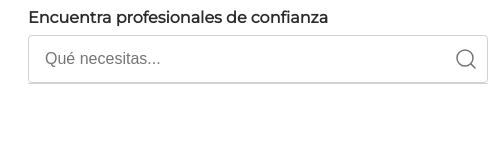
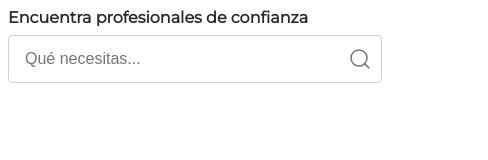
Before and after one commit to matiasparo/livesearchinput, a website with bundled scripts: page index.html in a window 390 px wide. Shown: the whole page, 488 px wide, since content can reach past the window. Built offline with nearby package versions, Linux system fonts and the light colour scheme.

Commit message:
responsive

```diff
--- a/index.html
+++ b/index.html
@@ -1,23 +1,28 @@
 <!DOCTYPE html>
 <html>
   <head>
+    <meta charset="utf-8">
+    <meta name="viewport" content="width=device-width, initial-scale=1, maximum-scale=5"/>
+    <meta name="apple-mobile-web-app-capable" content="no"/>
     <title>Frontend Challenge</title>
     <link rel="stylesheet" href="https://fonts.googleapis.com/css?family=Montserrat">
     <style>
       body {
-        padding-left: 20px;
         font-family: Montserrat;
+      }
+      .full-container{
+        width: 100%;
       }
       .container {
         display: flex;
-        flex-direction: column;
-        width: auto;
+        max-width: 460px;
+        flex-wrap: wrap;
         margin: 0 auto;
       }
 
       .container-label {
         margin: 0 auto;
-        width: 460px;
+        width: 100%;
         margin-bottom: 8px;
       }
       .span-label {
@@ -29,7 +34,7 @@
       .input-search-view {
         background-color: #ffffff;
         padding: 16px;
-        width: 460px;
+        width: 100%;
         height: 48px;
         -webkit-border-radius: 4px;
         -moz-border-radius: 4px;
@@ -49,7 +54,7 @@
       }
 
       .input-container {
-        margin: 0 auto;
+        width: 100%;
       }
 
       .input-search-view:hover {
@@ -81,7 +86,7 @@
       }
 
       .result-container {
-        width: 460px;
+        width: 100%;
         margin: 0px auto;
       }
       .result-content-item{
@@ -91,8 +96,16 @@
         -webkit-border-radius: 0px 0px 4px 4px;
         -moz-border-radius: 0px 0px 4px 4px;
         border-radius: 0px 0px 4px 4px;
-        border-top: 0px;
+        border-top: none;
+        border-bottom: none;
         display: block;
+      }
+      .result-content-item.show{
+        border-bottom: 1px solid #d2d2d2;
+        display: block;
+      }
+      .result-content-item.hide{
+        display: none;
       }
       .result-item{
           padding:11px 16px 9px;
@@ -108,6 +121,7 @@
     </style>
   </head>
   <body>
+    <div class="full-content">
       <div class="container">
         <div class="container-label">
           <span class="span-label">Encuentra profesionales de confianza</span>
@@ -125,15 +139,8 @@
           class="result-container"
         >
           <div id="result-content-item" class="result-content-item">
-          <!-- <div class="result-item">
-            <strong >D</strong>elaware
+
           </div>
-          <div class="result-item">
-            North <strong class="tt-highlight">D</strong>akota
-          </div>
-          <div class="result-item">
-            South <strong class="tt-highlight">D</strong>akota
-          </div> -->
         </div>
       </div>
     </div>
```
Lines whose indentation alone changed are shown as unchanged.
